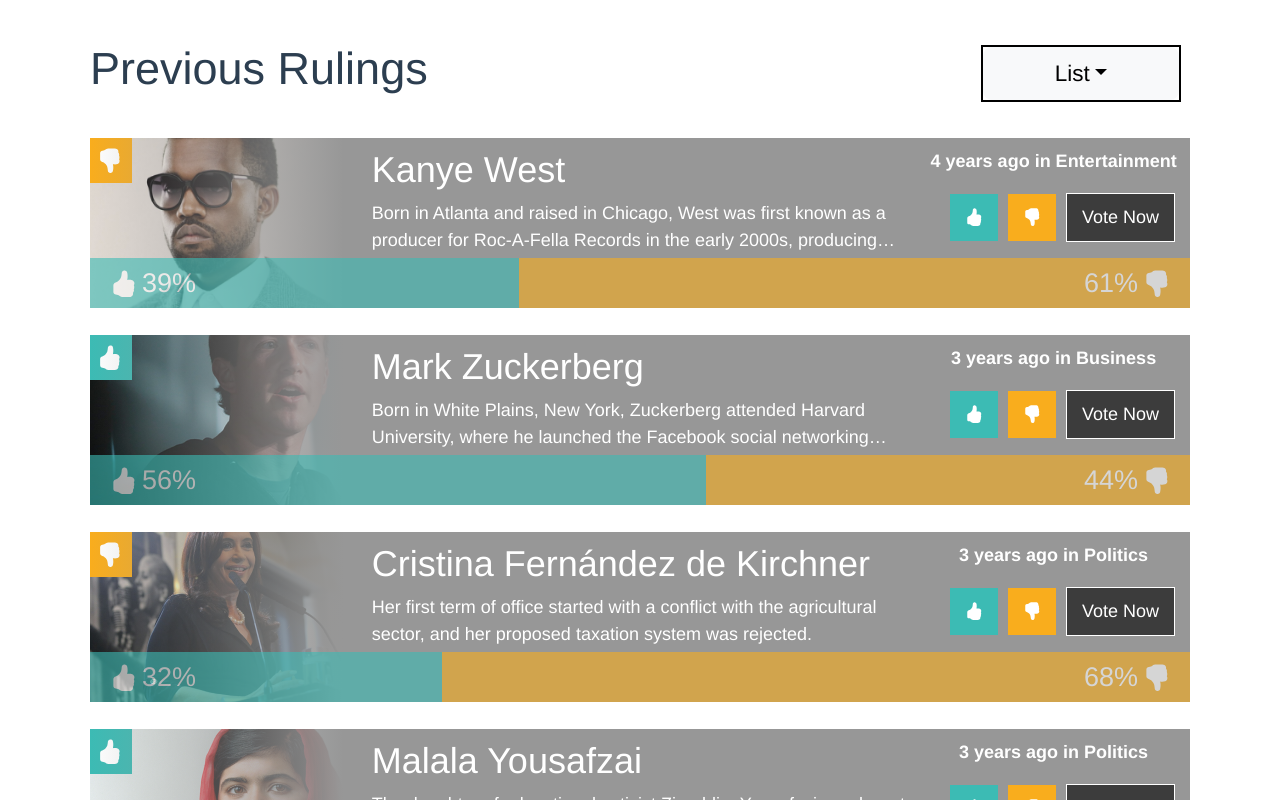
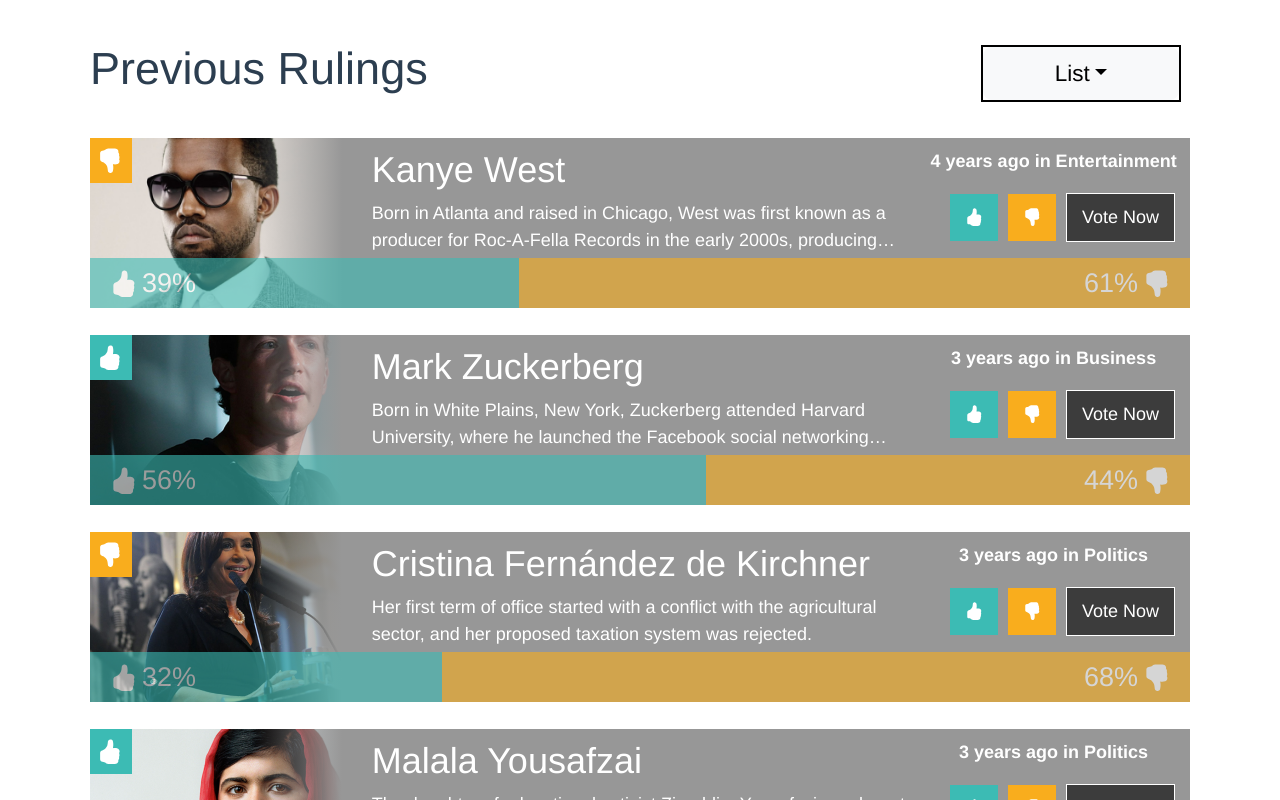
Before and after one commit to camillodev/rule-of-thumb, a Vue app: page / in a window 1280 px wide. Shown: the part 840-1640 px from the top of the page. Built offline with nearby package versions, Linux system fonts and the light colour scheme.

Commit message:
improve fade

```diff
--- a/src/components/PollCardHorizontal.vue
+++ b/src/components/PollCardHorizontal.vue
@@ -1,7 +1,9 @@
 <template>
   <div class="pollcard">
     <div class="pollcard__info d-flex row">
+
       <div class="pollcard__profile col-md-3">
+        <div class="pollcard__bg"></div>
         <b-icon
           v-if="isNegative"
           icon="hand-thumbs-down-fill"
@@ -121,19 +123,17 @@ export default {
   overflow: hidden;
   position: relative;
   background-color: #979797;
-  &:after {
-    content: '';
+
+  &__info {
+    position: relative;
+  }
+  &__bg{
+   background: linear-gradient(to right, rgba(255, 255, 255, 0), #979797 90%);
     position: absolute;
     top: 0;
-    bottom: 0;
-    left: 0;
-    right: 76%;
-    background: linear-gradient(to right, rgba(255, 255, 255, 0), #979797 96%);
-    pointer-events: none;
-  }
-  &.square {
-    width: 350px;
-    height: 350px;
+    left: 175px;
+    width: 100px;
+    height: 100%;
   }
 
   &__description {
```
